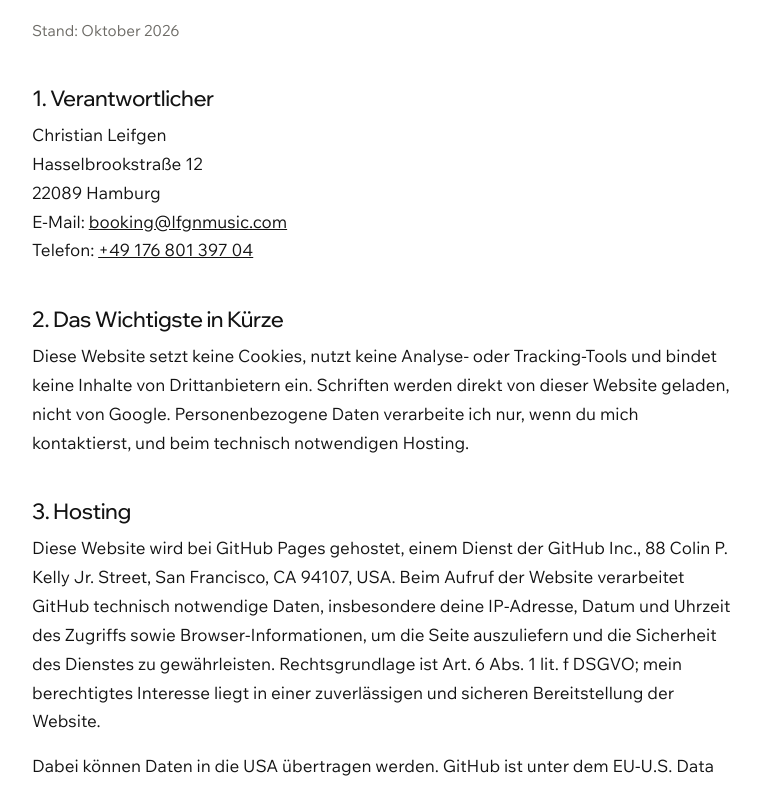
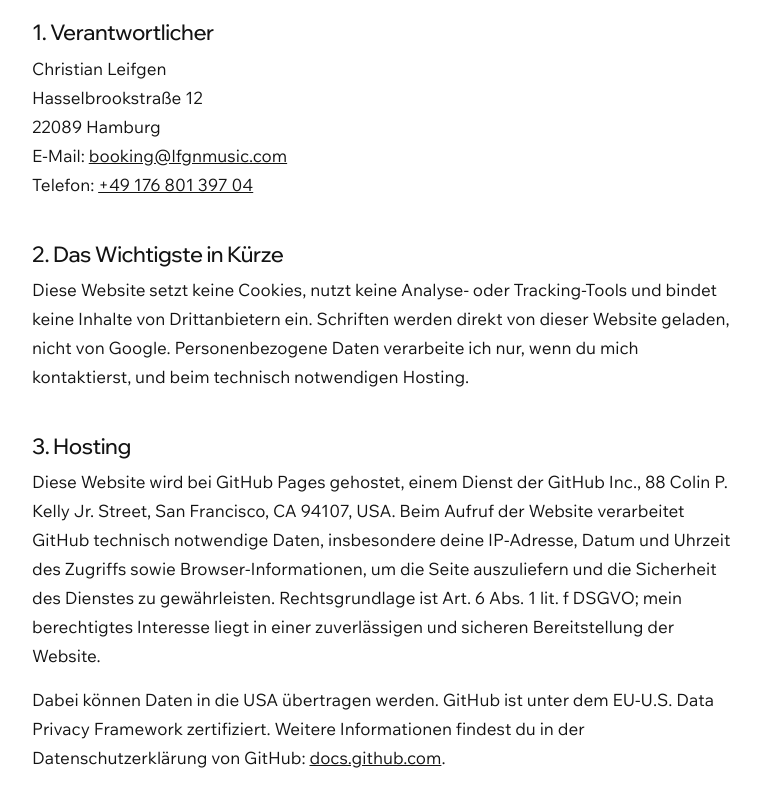
Before and after one commit to chiarabellinikitchen/lfgn-website, a plain HTML site: page datenschutz.html in a window 1280 px wide. Shown: the part 227-1014 px from the top of the page, without its empty margins (256-1020 px from the left). Drawn offline with Linux system fonts and the light colour scheme.

Commit message:
Datenschutz: Stand-Angabe entfernt
Co-Authored-By: Claude Opus 5.5 <noreply@anthropic.com>
Claude-Session: https://claude.ai/code/session_01HrtDBoAxRBNExZwHgE3UAs

```diff
--- a/datenschutz.html
+++ b/datenschutz.html
@@ -30,7 +30,6 @@ footer nav { display: flex; gap: 1.5rem; }
 <header><div class="wrap"><a href="index.html" aria-label="LFGN Startseite"><img src="logo-dark.png" alt="LFGN"></a><a class="back" href="index.html">Zur Startseite</a></div></header>
 <main><div class="wrap">
 <h1>Datenschutz</h1>
-<p class="muted">Stand: Oktober 2026</p>
 <h2>1. Verantwortlicher</h2>
 <p>Christian Leifgen<br>Hasselbrookstraße 12<br>22089 Hamburg<br>E-Mail: <a href="mailto:booking@lfgnmusic.com">booking@lfgnmusic.com</a><br>Telefon: <a href="tel:+4917680139704">+49 176 801 397 04</a></p>
 <h2>2. Das Wichtigste in Kürze</h2>
```
